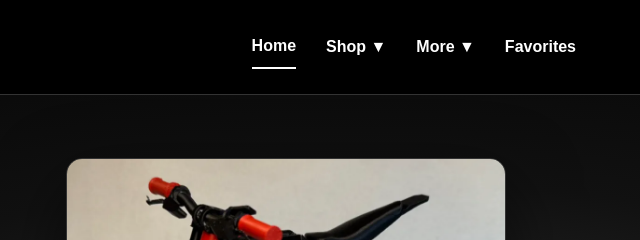
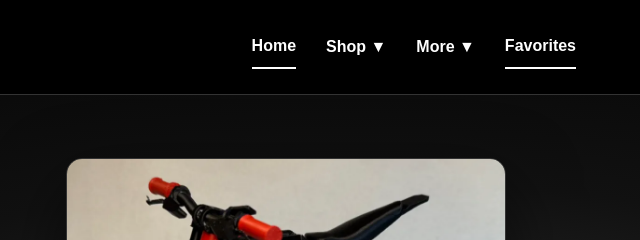
Before and after one commit to Hellogahlkdgshgd/Deegan-s-Printing-Garage, a plain HTML site: page index.html in a window 1280 px wide. Shown: the top 240 px of the page, 640-1280 px from the left. Drawn offline with Linux system fonts and the light colour scheme.

Commit message:
Mark homepage Favorites navigation active
Co-authored-by: Copilot <223556219+Copilot@users.noreply.github.com>

```diff
--- a/index.html
+++ b/index.html
@@ -630,7 +630,7 @@ footer {
       </div>
     </div>
 
-    <a href="favorites.html" class="nav-button">Favorites</a>
+    <a href="favorites.html" class="nav-button active">Favorites</a>
   </nav>
 </header>
 
```
